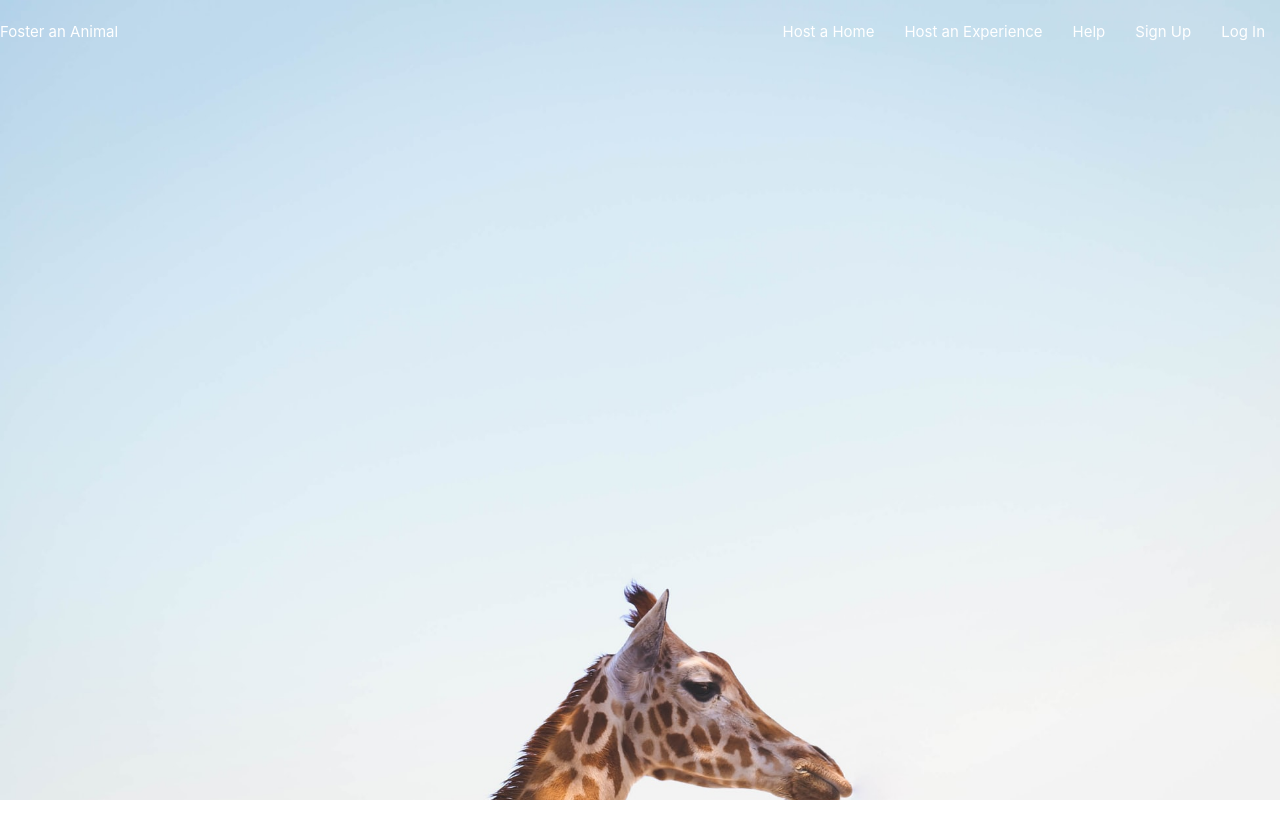
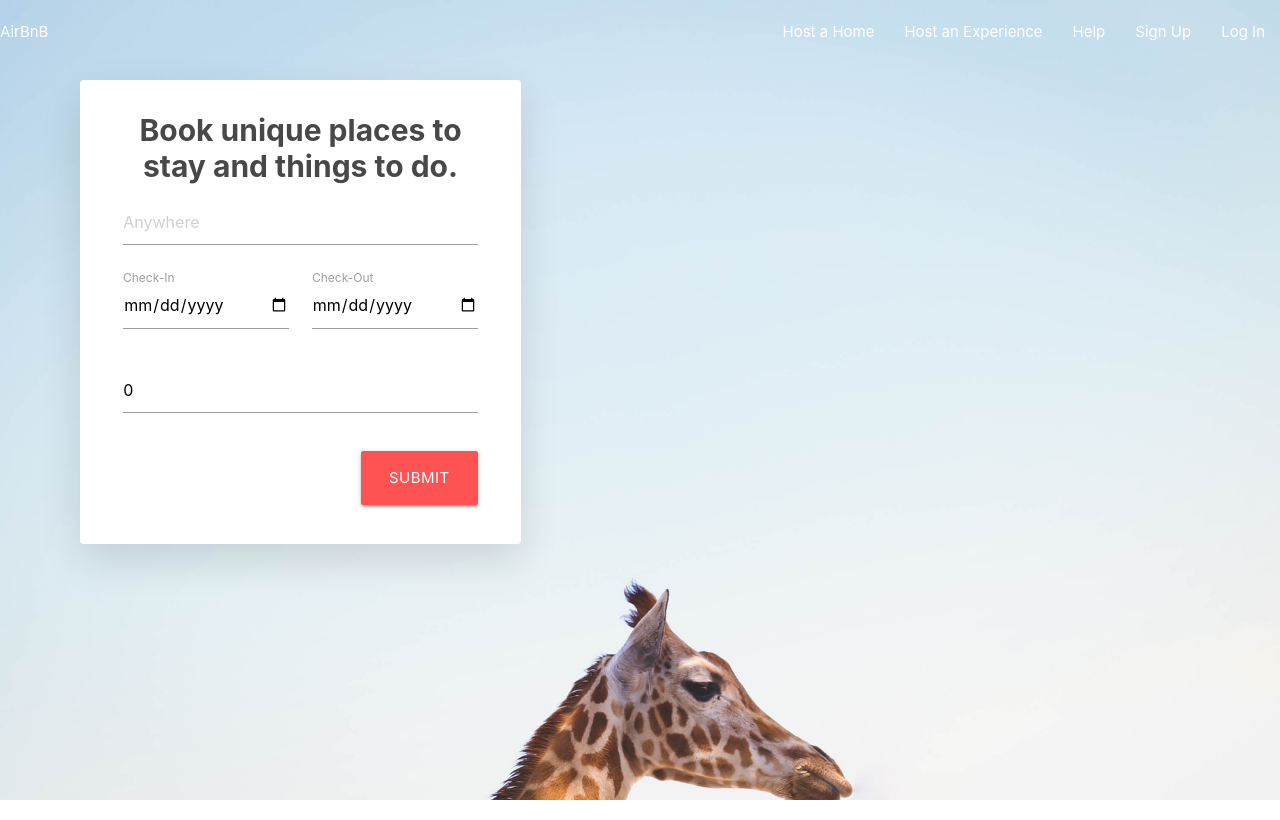
Before and after one commit to JonathanDonJoe/eCommerce-app, a React (Create React App) app in the folder front-end/: page / in a window 1280 px wide. Built offline with nearby package versions, Linux system fonts and the light colour scheme.

Commit message:
Added SearchBox to Home component

```diff
--- a/front-end/src/components/Home/Home.js
+++ b/front-end/src/components/Home/Home.js
@@ -1,5 +1,6 @@
 import React, { Component } from 'react';
 import './Home.css'
+import SearchBox from './SearchBox'
 
 class Home extends Component {
     render() {
@@ -8,7 +9,7 @@ class Home extends Component {
                 <div className='row'>
                     <div className='home col s12'>
                         <div className='upper-fold'>
-
+                            <SearchBox />
                         </div>
                     </div>
                 </div>
--- /dev/null
+++ b/front-end/src/components/Home/SearchBox.css
@@ -0,0 +1,27 @@
+.home-search-box.col.m4{
+    background: #ffffff !important;
+    border-radius: 4px !important;
+    padding: 32px !important;
+    padding-bottom: 24px !important;
+    width: 441px !important;
+    box-shadow: 0 16px 40px rgba(0,0,0,0.12) !important;
+    margin-left: 80px;
+    margin-top: 80px;
+}
+.home-search-box h1{
+    font-size: 30px !important;
+    line-height: 36px !important;
+    letter-spacing: normal !important;
+    color: #484848 !important;
+    padding-top: 6px !important;
+    padding-bottom: 6px !important;
+    margin: 0px !important;
+    padding: 0px !important;
+    font-weight: bold;
+}
+.home-search-box .submit-btn{
+    text-align: right
+}
+#submit-btn input{
+    color: white;
+}
--- /dev/null
+++ b/front-end/src/components/Home/SearchBox.js
@@ -0,0 +1,78 @@
+import React, { Component } from 'react';
+import './SearchBox.css'
+
+class SearchBar extends Component {
+
+    state = {
+        where: '',
+        checkIn: '',
+        checkOut: '',
+        guests: 0
+    };
+
+    handleWhere = (e) => {
+        this.setState({
+            where: e.target.value
+        })
+    }
+
+    handleCheckIn = (e) => {
+        this.setState({
+            checkIn: e.target.value
+        })
+    }
+
+    handleCheckOut = (e) => {
+        this.setState({
+            checkOut: e.target.value
+        })
+    }
+
+    handleGuests = (e) => {
+        this.setState({
+            guests: e.target.value
+        })
+    }
+
+    render() {
+        return (
+            <div className="home-search-box col m4">
+                <h1>Book unique places to stay and things to do.</h1>
+
+                <div className="form">
+                    <div className="col m12">
+                        <div className="input-field" id="where">
+                            <input onChange={this.handleWhere} placeholder="Anywhere" value={this.state.where} type="text" className="validate" />
+                            <label htmlFor="where"></label>
+                        </div>
+                    </div>
+                    <div className="col m6">
+                        <div className="input-field" id="check-in">
+                            <input onChange={this.handleCheckIn} placeholder="Check-In" value={this.state.checkIn} type="date" className="validate" />
+                            <label htmlFor="check-in">Check-In</label>
+                        </div>
+                    </div>
+                    <div className="col m6">
+                        <div className="input-field" id="check-out">
+                            <input onChange={this.handleCheckOut} placeholder="Check-Out" value={this.state.checkOut} type="date" className="validate" />
+                            <label htmlFor="check-out">Check-Out</label>
+                        </div>
+                    </div>
+                    <div className="col m12">
+                        <div className="input-field" id="guests">
+                            <input onChange={this.handleGuests} placeholder="Guests" value={this.state.guests} type="number" className="validate" />
+                            <label htmlFor="guests"></label>
+                        </div>
+                    </div>
+                    <div className="col m12 submit-btn">
+                        <div className="input-field" id="submit-btn">
+                            <input className="btn-large waves-effect waves-light red accent-2" type="submit" />
+                        </div>
+                    </div>
+                </div>
+            </div>
+        );
+    }
+}
+
+export default SearchBar;
--- a/front-end/src/components/NavBar/NavBar.js
+++ b/front-end/src/components/NavBar/NavBar.js
@@ -10,7 +10,7 @@ class NavBar extends Component {
                 <div className='row'>
                     <nav className='transparent'>
                         <div className='nav-wrapper'>
-                            <Link to='/' className='left'>Foster an Animal</Link>
+                            <Link to='/' className='left'>AirBnB</Link>
                             <ul id='nav-mobile' className='right'>
                                 <li><Link to='/host/homes'>Host a Home</Link></li>
                                 <li><Link to='/host/experience'>Host an Experience</Link></li>
```
